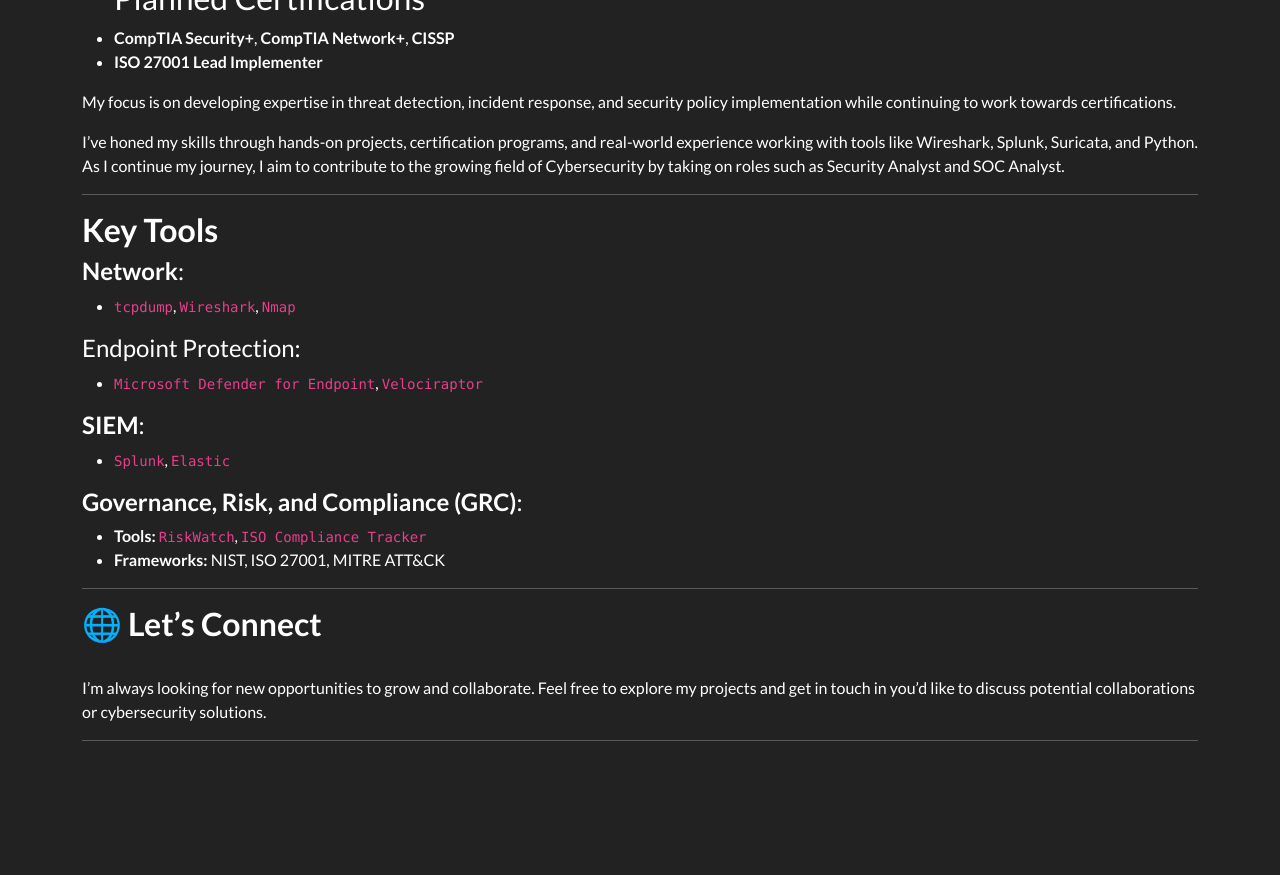
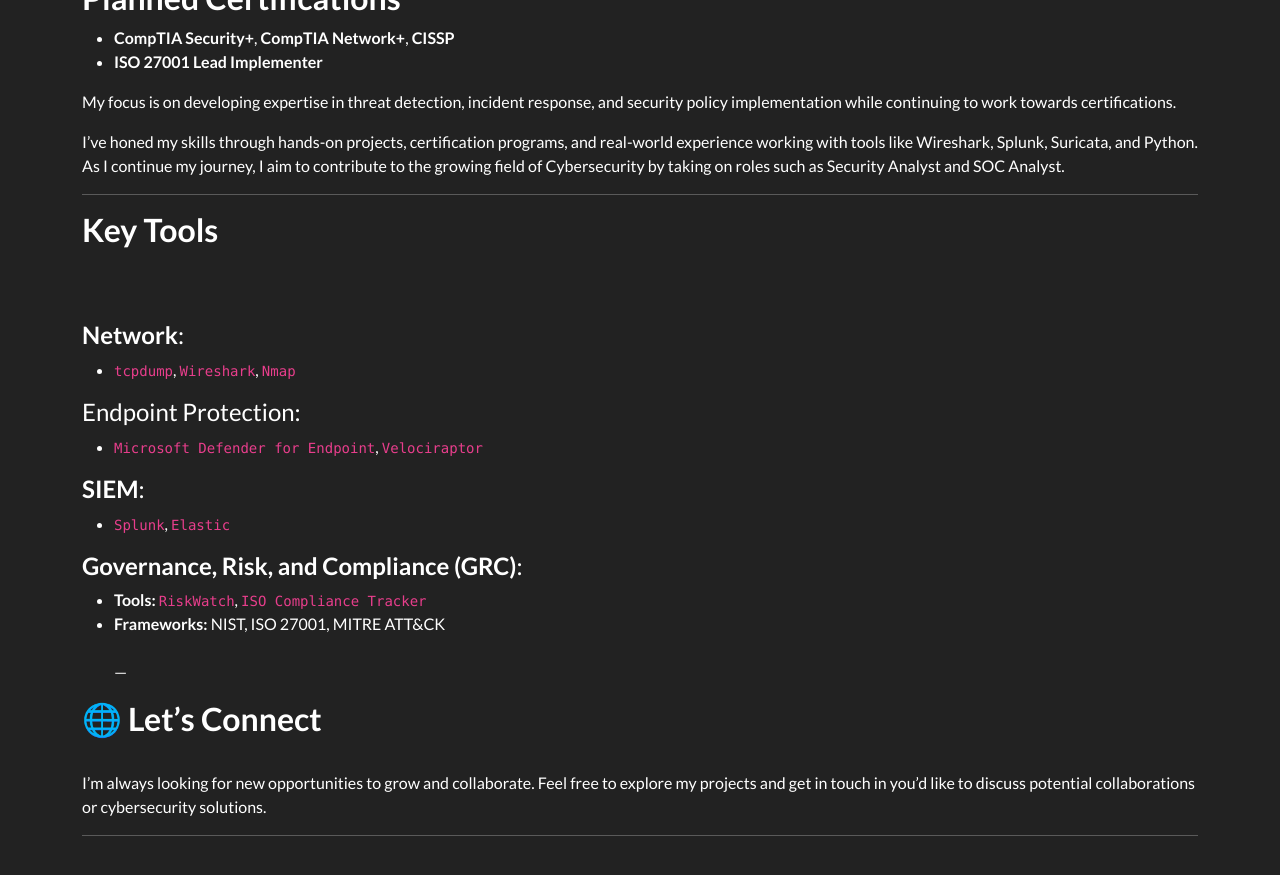
Before and after one commit to JKopal101/jkopal101.github.io, a Jekyll site: the page built from index.md, in a window 1280 px wide and 900 px high, scrolled down 859 px. Shown: the top 875 px of the window. Built offline with Jekyll 4.4.1, drawn with Linux system fonts in a browser that asks for light colours; before the commit the page ends 1664 px from its top, so only the background shows below that.

Commit message:
Update index.md
Updated page spacing

```diff
--- a/index.md
+++ b/index.md
@@ -30,7 +30,8 @@ Here are some of my key cybersecurity projects:
   - Developed an Incident Response Plan (IRP) and security training to enhance resilience.
 
   <br>
-### Planned Certifications
+
+### **Planned Certifications**
 
 - **CompTIA Security+**, **CompTIA Network+**, **CISSP**
 - **ISO 27001 Lead Implementer**
@@ -42,7 +43,7 @@ I’ve honed my skills through hands-on projects, certification programs, and re
 ---
 
 ### **Key Tools**
-
+<br><br>
 #### **Network**:
 - `tcpdump`, `Wireshark`, `Nmap`
 
@@ -55,7 +56,7 @@ I’ve honed my skills through hands-on projects, certification programs, and re
 #### **Governance, Risk, and Compliance (GRC)**:
 - **Tools:** `RiskWatch`, `ISO Compliance Tracker`
 - **Frameworks:** NIST, ISO 27001, MITRE ATT&CK
-
+<br>
 ---
 
 ### 🌐 **Let's Connect**
```
